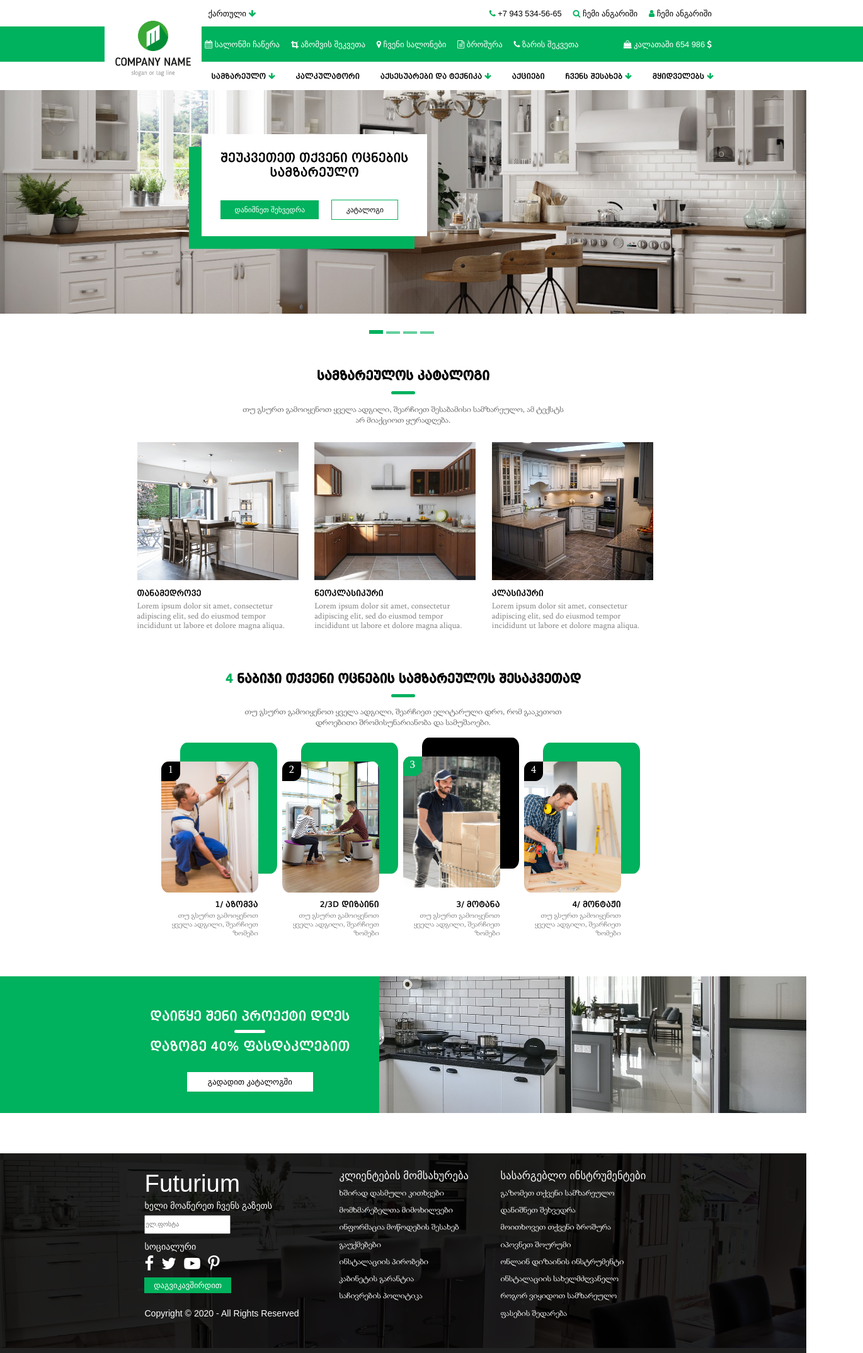
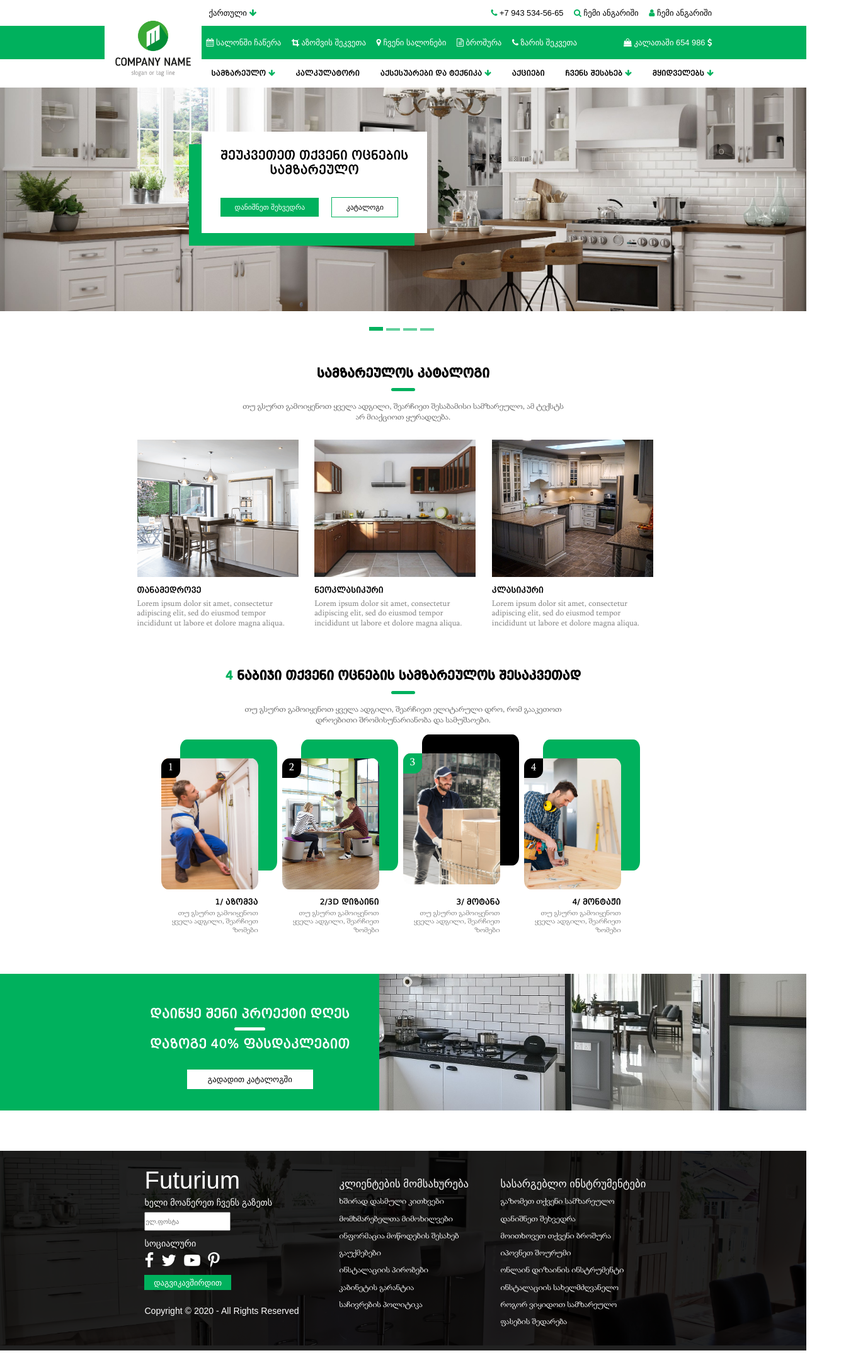
Before and after one commit to nikakhachi/static-website_furniture-shop, a plain HTML site: page index.html in a window 1280 px wide. Shown: the whole page at 63% size, 1370 px wide, since content can reach past the window. Drawn offline with Linux system fonts and the light colour scheme; a web font is replaced by a local one.

Commit message:
cleaning code

```diff
--- a/index.html
+++ b/index.html
@@ -134,11 +134,10 @@
             <div class='footer-item'>
                 <p id='footer-logo'>Futurium</p>
                 <label for='mail-form'>ხელი მოაწერეთ ჩვენს გაზეთს</label>
-                <input id='mail-form' type='text' placeholder='ელ.ფოსტა'/>
-                <!-- <i class="fa fa-paper-plane" aria-hidden="true"></i> -->
+                <input id='mail-form' type='email' placeholder='ელ.ფოსტა'/>
                 <p id='social-title'>სოციალური</p>
                 <span class='social-media'><i class="fa fa-facebook" aria-hidden="true"></i></span><span class='social-media'><i class="fa fa-twitter" aria-hidden="true"></i></span><span class='social-media'><i class="fa fa-youtube-play" aria-hidden="true"></i></span><span class='social-media'><i class="fa fa-pinterest-p" aria-hidden="true"></i></span>
-                <button id='reach-btn'>დაგვიკავშირდით</button>
+                <button type='submit' id='reach-btn'>დაგვიკავშირდით</button>
                 <p id='copyright'>Copyright © 2020 - All Rights Reserved</p>
             </div>
             <ul class='footer-item'>
--- a/style.css
+++ b/style.css
@@ -24,7 +24,6 @@ html {
 header {
   margin: auto;
   font-family: "Glaho Caps", sans-serif;
-  margin-right: -7%;
 }
 
 #logo {
@@ -41,6 +40,7 @@ ul {
   margin: auto;
   justify-content: right;
   font-size: 1vw;
+  margin-right: 11.7%;
 }
 
 #header1 {
@@ -64,7 +64,7 @@ ul li {
 
 #lang {
   position: absolute;
-  left: 8.2%;
+  left: 2%;
 }
 
 #header2-div {
@@ -73,7 +73,7 @@ ul li {
 }
 
 #shopping-bag {
-  margin-left: 8%;
+  margin-left: 8.9%;
 }
 
 #menu {
@@ -107,6 +107,7 @@ ul li {
   width: 25%;
   text-align: center;
   box-shadow: -20px 20px #00b15d;
+  animation: fadeIn 1s ease-out;
 }
 #window-text {
   font-size: 1.5vw;
@@ -374,6 +375,7 @@ footer ul p {
   font-family: "Glaho Caps", sans-serif;
   font-size: 1.3vw;
   margin-bottom: 4%;
+  margin-top: 7%;
 }
 
 .footer-item:first-child {
@@ -417,3 +419,16 @@ footer ul p {
 footer .fa-paper-plane {
   color: #00b15d;
 }
+
+button {
+  cursor: pointer;
+}
+
+@keyframes fadeIn {
+  0% {
+    opacity: 0;
+  }
+  100% {
+    opacity: 1;
+  }
+}
```
